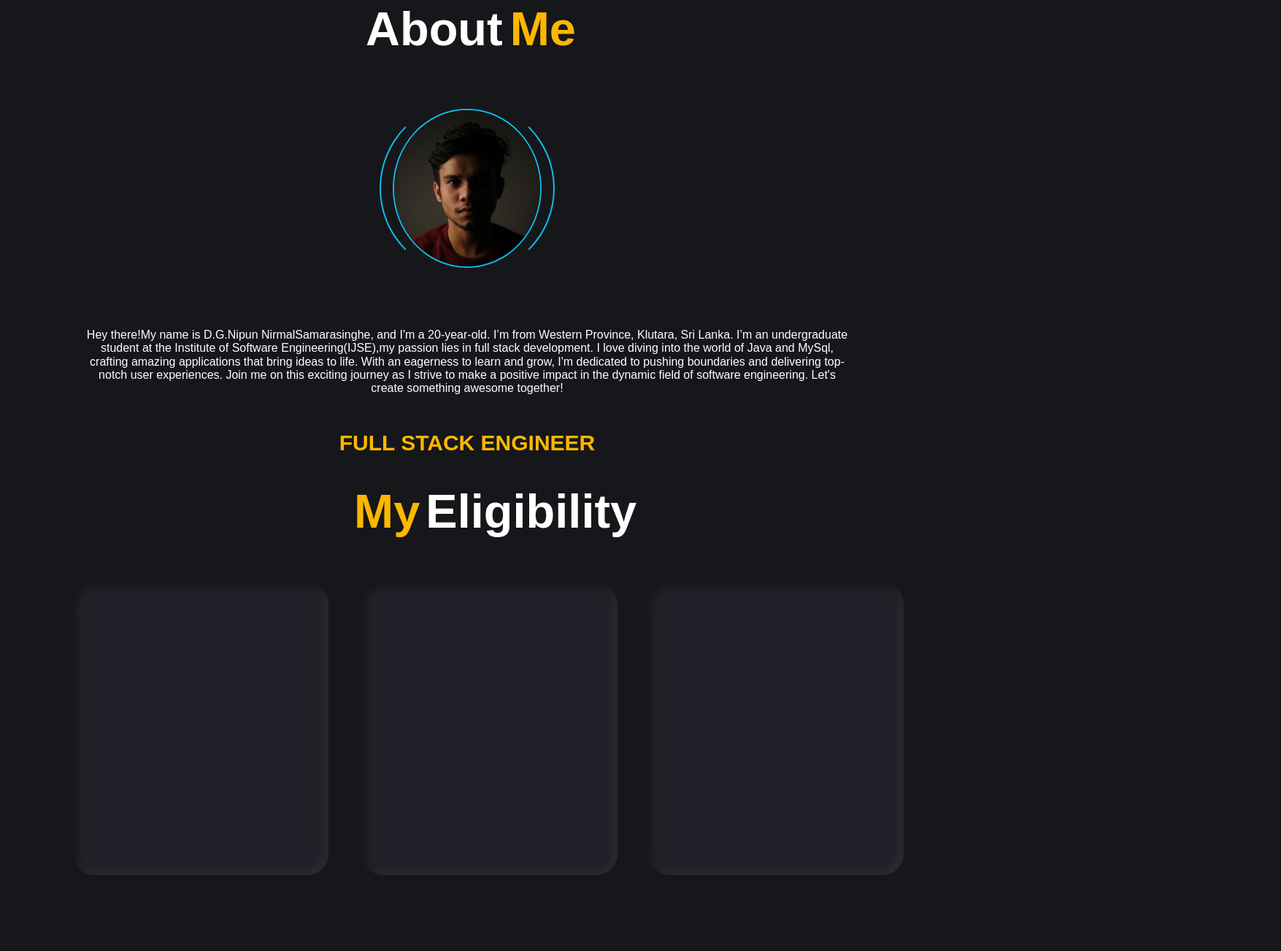
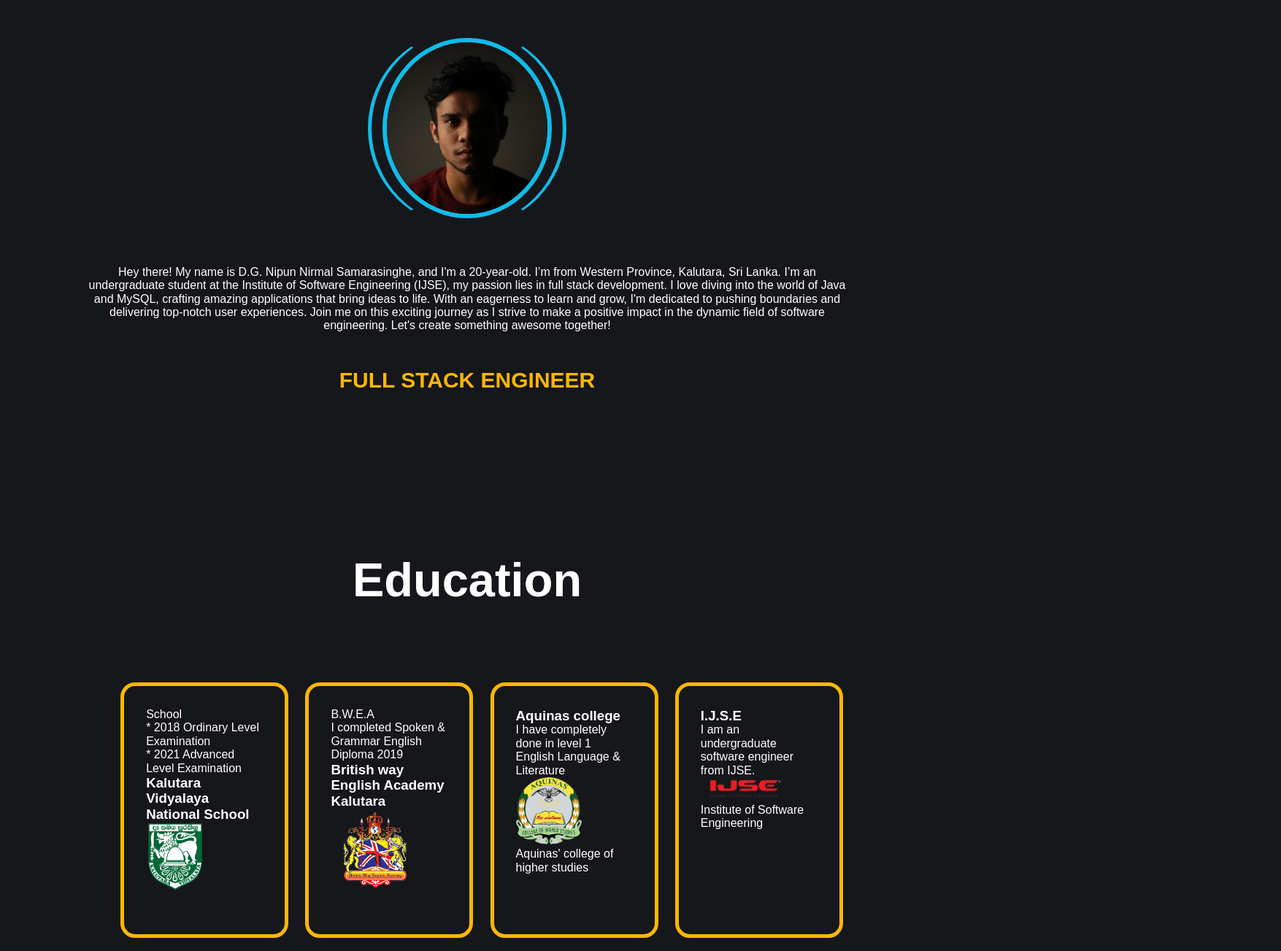
Before and after one commit to NirmalSamarasinghe/MyPortfolio, a plain HTML site: page index.html in a window 1280 px wide. Shown: the part 957-2260 px from the top of the page at 73% size, 1755 px wide, since content can reach past the window. Drawn offline with Linux system fonts and the light colour scheme; a web font is replaced by a local one.

Commit message:
don the education

```diff
--- a/assets/css/stylesheet.css
+++ b/assets/css/stylesheet.css
@@ -1,36 +1,37 @@
 @import url('https://fonts.googleapis.com/css2?family=Caprasimo&display=swap');
 
-body{
+body {
     overflow-x: hidden;
 }
 
-*{
+* {
     margin: 0;
     padding: 0;
     box-sizing: border-box;
     border: none;
     outline: none;
     scroll-behavior: smooth;
-    font-family: poppins, sans-serif;
+    font-family: 'Poppins', sans-serif; /* 'poppins' should be enclosed in quotes */
 }
-:root{
+
+:root {
     --background-color: #16171B;
     --text-color: #ffffff;
     --second-text-color: #11BBE9;
-    --third-text-color:#FEB700;
+    --third-text-color: #FEB700;
 }
-html{
+
+html {
     font-size: 100%;
-    /*overflow: hidden;*/
 }
-body{
+
+body {
     background: var(--background-color);
     color: var(--text-color);
 }
-.header{
+
+.header {
     position: fixed;
-    /*top: 0;*/
-    /*left: 0;*/
     width: 100%;
     height: 60px;
     padding: 1.5px 9%;
@@ -38,46 +39,51 @@ body{
     display: flex;
     justify-content: space-between;
     align-items: center;
-    z-index:100;
+    z-index: 100;
 }
-.logo{
+
+.logo {
     font-size: 2rem;
     color: var(--second-text-color);
     font-weight: 600;
 }
-#navBar a{
+
+#navBar a {
     font-size: 1.7rem;
     color: var(--text-color);
     font-weight: 500;
     margin-left: 1rem;
-    /*font-family: SF Pro Display,SF Pro Icons,Helvetica Neue,Helvetica,Arial,sans-serif;*/
     transition: .3s;
-    text-decoration: none black;
+    text-decoration: none; /* You need to specify 'text-decoration' property value */
+}
 
+#navBar a:hover,
+#navBar a.active {
+    color: var(--second-text-color);
 }
-#navBar a:hover,
-    #navBar a.active{
-        color: var(--second-text-color);
-    }
-section{
+
+section {
     min-height: 100vh;
     padding: 10rem 9% 2rem;
 }
-.home{
+
+.home {
     display: flex;
     align-items: center;
     padding: 9%;
 }
-.home-content{
-   max-width: 40rem;
 
+.home-content {
+    max-width: 40rem;
 }
-.home-content h1{
+
+.home-content h1 {
     font-size: 3rem;
     font-weight: 900;
     line-height: 0.9;
 }
-.home-content .text_animation{
+
+.home-content .text_animation {
     position: relative;
     font-weight: 1000;
     color: transparent;
@@ -85,21 +91,24 @@ section{
     -webkit-text-stroke: 1px var(--third-text-color);
     margin: 2rem;
 }
-.home-content p{
+
+.home-content p {
     position: relative;
     bottom: 10px;
     left: 10px;
     font-size: 1.6rem;
     margin: 1rem;
 }
-.btn-box{
+
+.btn-box {
     position: relative;
     display: flex;
     justify-content: space-between;
     width: 35rem;
     height: 6rem;
 }
-.btn-box .btn{
+
+.btn-box .btn {
     position: relative;
     display: inline-flex;
     justify-content: center;
@@ -107,17 +116,17 @@ section{
     width: 126px;
     height: 46px;
     border: 2px solid var(--second-text-color);
-    border-radius:8px;
-
+    border-radius: 8px;
     font-size: 23px;
     font-weight: 600;
     letter-spacing: .1rem;
-    color: #11bbe9;
+    color: #11bbe9; /* Should be 'var(--second-text-color)' */
     z-index: 1;
     overflow: hidden;
     transition: .4s;
 }
-.btn-box .btn::before{
+
+.btn-box .btn::before {
     content: " ";
     position: absolute;
     top: 0;
@@ -128,18 +137,21 @@ section{
     z-index: -1;
     transition: .3s;
 }
-.btn-box .btn:nth-child(2){
+
+.btn-box .btn:nth-child(2) {
     background: transparent;
     color: var(--second-text-color);
 }
-.btn-box.btn:nth-child(2)::before{
-    background:var(--second-text-color);
 
+.btn-box .btn:nth-child(2)::before {
+    background: var(--second-text-color);
 }
-.btn-box .btn:hover::before{
+
+.btn-box .btn:hover::before {
     width: 100%;
 }
-.image{
+
+.image {
     position: absolute;
     width: 900px;
     top: 10px;
@@ -147,49 +159,54 @@ section{
     display: flex;
     justify-content: space-between;
 }
-.socialImages{
+
+.socialImages {
     position: absolute;
-    /*display: flex;*/
     right: 70px;
     left: 100px;
-    top: 500px;
+    top: 600px;
     margin: 0;
 }
-.about{
+
+.about {
     display: flex;
     justify-content: center;
-    align-items:center;
+    align-items: center;
     flex-direction: column;
-    gap: 10px;
-    /*background: ;*/
-    padding-bottom: 900px;
+    padding-bottom: 100px;
 }
-.heading{
+
+.heading {
+    position: relative;
     font-size: 65px;
-    margin-bottom:5rem;
+    margin-bottom: 2rem;
     text-align: center;
+    bottom: 90px;
 }
-span{
+
+span {
     position: relative;
     left: 10px;
     color: #FEB700;
 }
-.aboutImage{
+
+.aboutImage {
     position: relative;
-    width: 15rem;
-    height: 15rem;
-    border-radius: 50%;
+    width: 17rem;
+    height: 17rem;
+    border-radius: 50%; /* Change '55%' to '50%' */
     display: flex;
     justify-content: center;
     align-items: center;
-    bottom: 30px;
+    bottom: 70px;
 }
 
-.aboutImage img{
+.aboutImage img {
     width: 85%;
     border-radius: 50%;
-    border: 2px solid var(--second-text-color);
+    border: 6px solid var(--second-text-color);
 }
+
 .spin {
     position: absolute;
     top: 50%;
@@ -200,75 +217,69 @@ span{
     border-radius: 50%;
     border-top: 2px solid var(--background-color);
     border-bottom: 2px solid var(--background-color);
-    border-left:2px solid var(--second-text-color);
-    border-right:2px solid var(--second-text-color);
+    border-left: 5px solid var(--second-text-color);
+    border-right: 5px solid var(--second-text-color);
 }
-.about_Content{
+
+.about_Content {
     text-align: center;
+    position: relative;
+    bottom: 50px;
 }
-.about_Content>h3{
+
+.about_Content > h3 {
     font-size: 30px;
     color: var(--third-text-color);
 }
-.about_Content p{
+
+.about_Content p {
     display: inline-block;
     margin: 2rem 0 3rem;
 }
-#eligibility{
+
+#eduName{
     position: relative;
     font-size: 65px;
-    bottom: 860px;
-    left: 475px;
+    margin-bottom: 2rem;
+    text-align: center;
+    bottom: 90px;
+    display: flex;
+    justify-content: center;
+    align-items: center;
+    flex-direction: column;
+    padding-bottom: 300px;
+}
+#box{
+    width: 100%;
+    height: auto;
+    display: flex;
+    padding: 20px;
+    flex-direction: row;
+    flex-wrap: wrap;
+    justify-content: space-between;
+}
+.eduBox{
+    position: relative;
+    width: 230px;
+    height: 350px;
+    border: 5px solid #FEB700 ;
+    border-radius: 20px 20px 20px 20px;
+    margin: 10px;
+    left: 20px;
+    padding: 30px;
+    bottom: 350px;
 }
 
-
-.first_box{
+#skill{
     position: relative;
-    bottom: 800px;
-    width: 350px;
-    height: 400px;
-    display: inline-block;
-    left: 100px;
-    border-radius: 29px;
-    background: #212229;
-    box-shadow: inset 5px 5px 10px #17171c,
-    inset -5px -5px 10px #2b2d36;
-}
-
-.second_box{
-    position: relative;
-    bottom: 800px;
-    width: 350px;
-    height: 400px;
-    display: inline-block;
-    left: 142px;
-    border-radius: 29px;
-    background: #212229;
-    box-shadow: inset 5px 5px 10px #17171c,
-    inset -5px -5px 10px #2b2d36;
-}
-
-.third_box{
-    position: relative;
-    bottom: 800px;
-    width: 350px;
-    height: 400px;
-    display: inline-block;
-    left: 179px;
-    border-radius: 29px;
-    background: #212229;
-    box-shadow: inset 5px 5px 10px #17171c,
-    inset -5px -5px 10px #2b2d36;
-}
-
-/*section>p{
-    position: absolute;
-    font-size: 25px;
-    text-align: left;
+    font-size: 65px;
+    margin-bottom: 2rem;
+    text-align: center;
+    bottom: 100px;
+    display: flex;
+    justify-content: center;
+    align-items: center;
+    flex-direction: column;
+    padding-bottom: 300px;
 
 }
-#eligi:first-child{
-    position: relative;
-    bottom: 200px;
-
-}*/
--- a/index.html
+++ b/index.html
@@ -3,46 +3,50 @@
 <head>
     <meta charset="UTF-8">
     <title>My portfolio</title>
-    <meta name="viewpoint" content="width,initial-scale=1.0">
-    <meta name="keyword" content="html,css,js,java,software,ijse">
+    <meta name="viewport" content="width=device-width, initial-scale=1.0">
+    <meta name="keywords" content="html, css, js, java, software, ijse">
     <meta name="description" content="#1 Software Engineering institute in Sri Lanka">
     <meta name="author" content="IJSE-Institute of Software Engineering mr.Nirmal Samarasinghe">
-    <meta name="viewport" content="width=device-width,initial-scale=1.0">
 
-    <link rel="stylesheet" href="../assets/css/normalize.css">
-    <link rel="stylesheet" href="../assets/css/stylesheet.css">
-    <link rel="stylesheet" href="../assets/libs/fontawesome/css/all.min.css">
+    <link rel="stylesheet" href="assets/css/normalize.css">
+    <link rel="stylesheet" href="assets/css/stylesheet.css">
+    <link rel="stylesheet" href="assets/libs/fontawesome/css/all.min.css">
+</head>
 
-</head>
 <body>
-<header  class="header">
+<header class="header">
+    <div class="toggle-btn" onclick="myFunction()">
+        <span></span>
+        <span></span>
+        <span></span>
+    </div>
     <a href="#" class="logo">Nirmal.</a>
     <nav id="navBar">
         <a href="" class="active">Home</a>
         <a href="#about">About</a>
-        <a href="#eligibility">Eligibility</a>
+        <a href="#education">Education</a>
+        <a href="#skill">Skill</a>
+<!--    <a href="#eligibility">Eligibility</a>-->
         <a href="#project">Project</a>
         <a href="#task">Task</a>
         <a href="#gallery">Gallery</a>
         <a href="#contact">Contact</a>
     </nav>
 </header>
-<section  class="home">
+
+<section class="home">
     <div class="home-content">
-        <h1>Hello,I’m <span> Nipun Nirmal</span></h1>
-        <div class="text_animation">
+        <h1 data-aos="fade-up" data-aos-anchor-placement="top-bottom">Hello, I’m <span>Nipun Nirmal</span></h1>
+        <div class="text_animation" data-aos="fade-up" data-aos-anchor-placement="top-bottom">
             <h3>FULL STACK ENGINEER</h3>
         </div>
         <p>
-            A versatile engineer proficient in both front-end &
-            back-end development, creating comprehensive solutions
-            for seamless user experiences.
+            A versatile engineer proficient in both front-end & back-end development, creating comprehensive solutions for seamless user experiences.
         </p>
-
         <div class="btn-box">
             <a href="" class="btn">Hire Me</a>
         </div>
-        <img class="image" src="assets/images/MyPortfoliyohomepage-removebg-preview.png" width="500" alt=""><br>
+        <img class="image" src="assets/images/MyPortfoliyohomepage-removebg-preview.png" width="500" alt="">
     </div>
     <div class="socialImages">
         <img src="assets/images/icons8-github-48.png" alt="">
@@ -60,79 +64,80 @@
         <span class="spin"></span>
     </div>
     <div class="about_Content">
-        <p>Hey there!My name is D.G.Nipun NirmalSamarasinghe, and I'm a 20-year-old. I’m from Western Province, Klutara,
-            Sri Lanka. I’m an undergraduate student at the Institute of Software Engineering(IJSE),my passion lies in full
-            stack development. I love diving into the world of Java and MySql, crafting amazing applications that bring
-            ideas to life. With an eagerness to learn and grow, I'm dedicated to pushing boundaries and delivering top-notch
-            user experiences. Join me on this exciting journey as I strive to make a positive impact in the dynamic field
-            of software engineering. Let's create something awesome together!
-        </p>
+        <p>Hey there! My name is D.G. Nipun Nirmal Samarasinghe, and I'm a 20-year-old. I’m from Western Province, Kalutara, Sri Lanka. I’m an undergraduate student at the Institute of Software Engineering (IJSE), my passion lies in full stack development. I love diving into the world of Java and MySQL, crafting amazing applications that bring ideas to life. With an eagerness to learn and grow, I'm dedicated to pushing boundaries and delivering top-notch user experiences. Join me on this exciting journey as I strive to make a positive impact in the dynamic field of software engineering. Let's create something awesome together!</p>
         <h3>FULL STACK ENGINEER</h3>
     </div>
-
 </section>
 
-   <h2 id="eligibility"><span class="my">My</span> Eligibility</h2>
-    <div class="first_box"></div>
-    <div class="second_box"></div>
-    <div class="third_box"></div>
-    <section id="eligi">
-        <p>You can get the details of the academic qualifications I have succeeded. Click here to get more Details</p>
-        <button id="#education">Education</button>
-        <p>You can get details about the skills I have acquired. Click here to get more details</p>
-        <button id="#skill">Skill</button>
-        <p>You can get details of my current. Click here to get more details</p>
-        <button>Experiences</button>
+<section id="education">
+    <h2 id="eduName">Education</h2>
+    <div id="box">
+        <div class="eduBox">
+            <div id="school_box">
+                <div id="content">
+                    <div id="name_box"> <p>School</p></div>
+                    <p>* 2018 Ordinary Level Examination</p>
+                    <p>* 2021 Advanced Level Examination</p>
+                    <h3>Kalutara Vidyalaya National School</h3>
+                </div>
+                <img src="assets/images/Kalutara_Vidyalaya_logo.png"  width="80" alt="kalutara vidyakaya National school">
+            </div>
+
+        </div>
+
+        <div class="eduBox">
+            <div id="bwea_box">
+                <div id="content_bwea">
+                    <div id="namebwea"><p>B.W.E.A</p></div>
+                    <p>I completed Spoken & Grammar English Diploma 2019</p>
+                    <h3>British way English Academy Kalutara</h3>
+                </div>
+                <img src="assets/images/BWEA.png" width="120" alt="">
+            </div>
+        </div>
+
+        <div class="eduBox">
+            <h3>Aquinas college</h3>
+            <p>I have completely done in level 1 English Language & Literature</p>
+            <img src="assets/images/Aquinas_College_of_Higher_Studies_Logo.png" width="90" alt="">
+            <p>Aquinas' college of higher studies</p>
+        </div>
+        <div class="eduBox">
+            <h3> I.J.S.E</h3>
+            <p>I am an undergraduate software engineer from IJSE.</p>
+            <img src="assets/images/ijse-removebg-preview.png" width="120" alt="">
+            <p>Institute of Software Engineering</p>
+        </div>
+    </div>
 </section>
-
-     <h2 id="education">Education</h2>
-    <h3>School </h3>
-    <p>2018 Ordinary Level Examination</p>
-    <p>2021 Advanced Level Examination</p>
-    <img src="assets/images/icons8-school-100 (1).png" width="58" alt="">
-    <p>Kalutara Vidyalaya National School.</p>
-
-    <h3>B.W.E.A</h3>
-    <p>I completed Spoken & Grammar English Diploma 2019</p>
-    <img src="assets/images/icons8-school-100 (1).png" width="58" alt="">
-    <p>British way English Academy Kalutara </p>
-
-    <h3>Aquinas college</h3>
-    <p>I have completely done in level 1 English Language & Literature </p>
-    <img src="assets/images/icons8-school-100 (1).png" width="58" alt="">
-    <p>Aquinas' college of higher studies </p>
-
-    <h3> I.J.S.E</h3>
-    <p>I am an undergraduate software engineer from ijse.</p>
-    <img src="assets/images/icons8-school-100 (1).png" width="58" alt="">
-    <p>Institute of Software Engineering</p>
-
-    <h3 id="skill">Skill & Language</h3>
+<section id="skill">
+    <h3 id="skillName">Skill & Language</h3>
+    <div id="icon">
         <img src="assets/images/icons8-java.gif" width="58" alt="">
         <img src="assets/images/mysql.png"  width="58" alt="">
         <img src="assets/images/html-5.png" width="58" alt="">
         <img src="assets/images/css-3.png" width="58" alt="">
         <img src="assets/images/icons8-javascript.gif" width="58" alt="">
         <img src="assets/images/icons8-intellij-idea-144.png" width="58" alt=""><br>
-    <img src="assets/images/WhatsApp Image 2023-07-07 at 12.37.45.jpg" width="58" alt="">
         <img src="assets/images/photoshop-lightroom.png" width="55" alt="">
         <img src="assets/images/photoshop.png" width="55" alt="">
         <img src="assets/images/1200px-Apache_NetBeans_Logo.svg.png" width="55" alt="">
         <img src="assets/images/figma.png" width="58" alt="">
         <img src="assets/images/GitHub-Mark.png" width="65" alt=""><br>
-
+    </div>
+</section>
 <h3>Experiences</h3>
-    <p>I managed & led a team of 25 people & acted as a sergeant </p>
-    <p>4 years of camp training & weapons training in Rantabe  </p>
+<p>I managed & led a team of 25 people & acted as a sergeant</p>
+<p>4 years of camp training & weapons training in Rantabe</p>
 <p>I Participated in leadership Camping twice</p>
 <p>I Participated in 400 x 4 Running Events in School
-        2 Place of the event </p>
+    2 Place of the event</p>
 <p>I Participated in 400 x 4 Running Events in School
-        2 Place of the event </p>
+    2 Place of the event</p>
+
 <h3 id="project">My Work</h3>
 <h4>CIC Agri Banana Management System</h4>
-    <p>The CIC agri Banana Management System is simply and lightweight desktop-based that system implemented
-        in Java. It enables use of agriculture plantations and livestock</p>
+<p>The CIC agri Banana Management System is simply and lightweight desktop-based that system implemented in Java. It enables use of agriculture plantations and livestock</p>
 <img src="assets/images/Capture3.PNG" width="400" alt="">
 
 <h4>London Coffee Shop Management System (MVC Architecture)</h4>
@@ -144,23 +149,22 @@
 <img src="assets/images/Capture2.PNG" width="400" alt="">
 
 <h4>Chat App</h4>
-    <p>The Chat Application is a simple and lightweight desktop-based chat system implemented in Java. It enables users
-        to communicate with each other by sending text messages and images in real-time.</p>
+<p>The Chat Application is a simple and lightweight desktop-based chat system implemented in Java. It enables users to communicate with each other by sending text messages and images in real-time.</p>
 <img src="assets/images/Capture5.PNG" width="200" alt="">
 
 <h3 id="task">Task</h3>
-    <p>Assignment  01</p>
-    <p>Assignment  02</p>
-    <p>Assignment  03</p>
-    <p>Assignment  04</p>
-    <p>Assignment  05</p>
-    <p>Assignment  06</p>
-    <p>Assignment  07</p>
-    <p>Assignment  08</p>
-    <p>Assignment  09</p>
-    <p>Assignment  10</p>
-    <p>Assignment  11</p>
-    <p>Assignment  12</p>
+<p>Assignment 01</p>
+<p>Assignment 02</p>
+<p>Assignment 03</p>
+<p>Assignment 04</p>
+<p>Assignment 05</p>
+<p>Assignment 06</p>
+<p>Assignment 07</p>
+<p>Assignment 08</p>
+<p>Assignment 09</p>
+<p>Assignment 10</p>
+<p>Assignment 11</p>
+<p>Assignment 12</p>
 
 <h3 id="gallery">Gallery</h3>
 <img src="assets/images/myimg1.jpg" width="400" alt="">
@@ -168,7 +172,7 @@
 <img src="assets/images/myimg4.jpg" width="400" alt="">
 <img src="assets/images/myimg5.jpg" width="400" alt="">
 <img src="assets/images/myimg7.jpg" width="400" alt="">
-    <img src="assets/images/myimg8.jpg" width="400"alt="">
+<img src="assets/images/myimg8.jpg" width="400" alt="">
 <img src="assets/images/myimg9.jpg" width="400" alt="">
 
 <h3 id="contact">Contact Me</h3>
@@ -186,10 +190,14 @@
 <input placeholder="Full Name" type="text"><br><br>
 <input placeholder="E-mail" type="email"><br><br>
 <input placeholder="Your Message" type="text"><br><br>
-
 <button type="button">Submit</button>
 
-    <script>src="js/script.js"</script>
-</header>
+<script>
+    function myFunction(){
+        var navBar = document.getElementById("navBar");
+        navBar.classList.toggle('show');
+    }
+</script>
+
 </body>
 </html>
```
Also changed, not shown: assets/images/BWEA.png (renamed from assets/images/download.png). Lines whose indentation alone changed are shown as unchanged.
